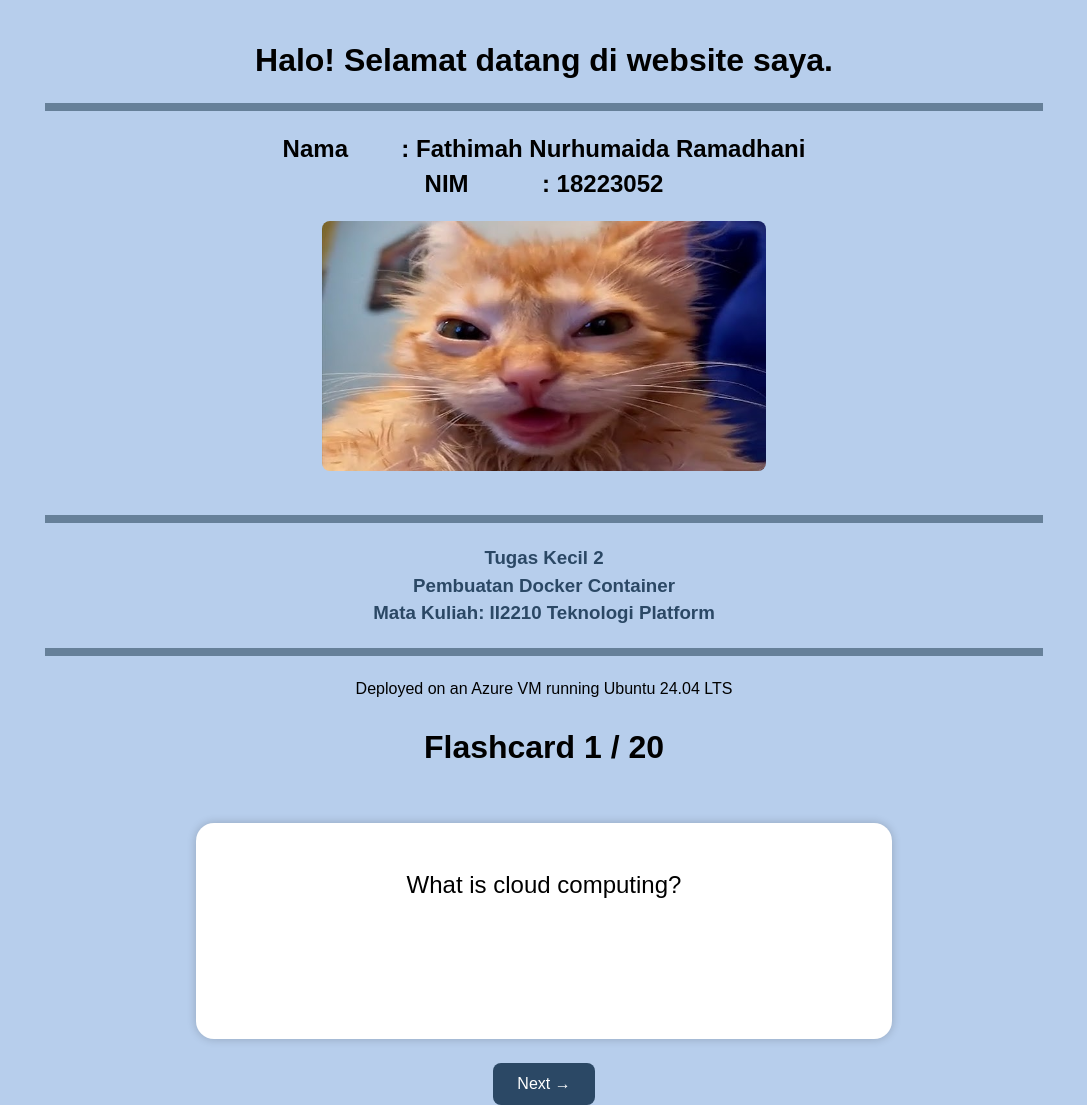
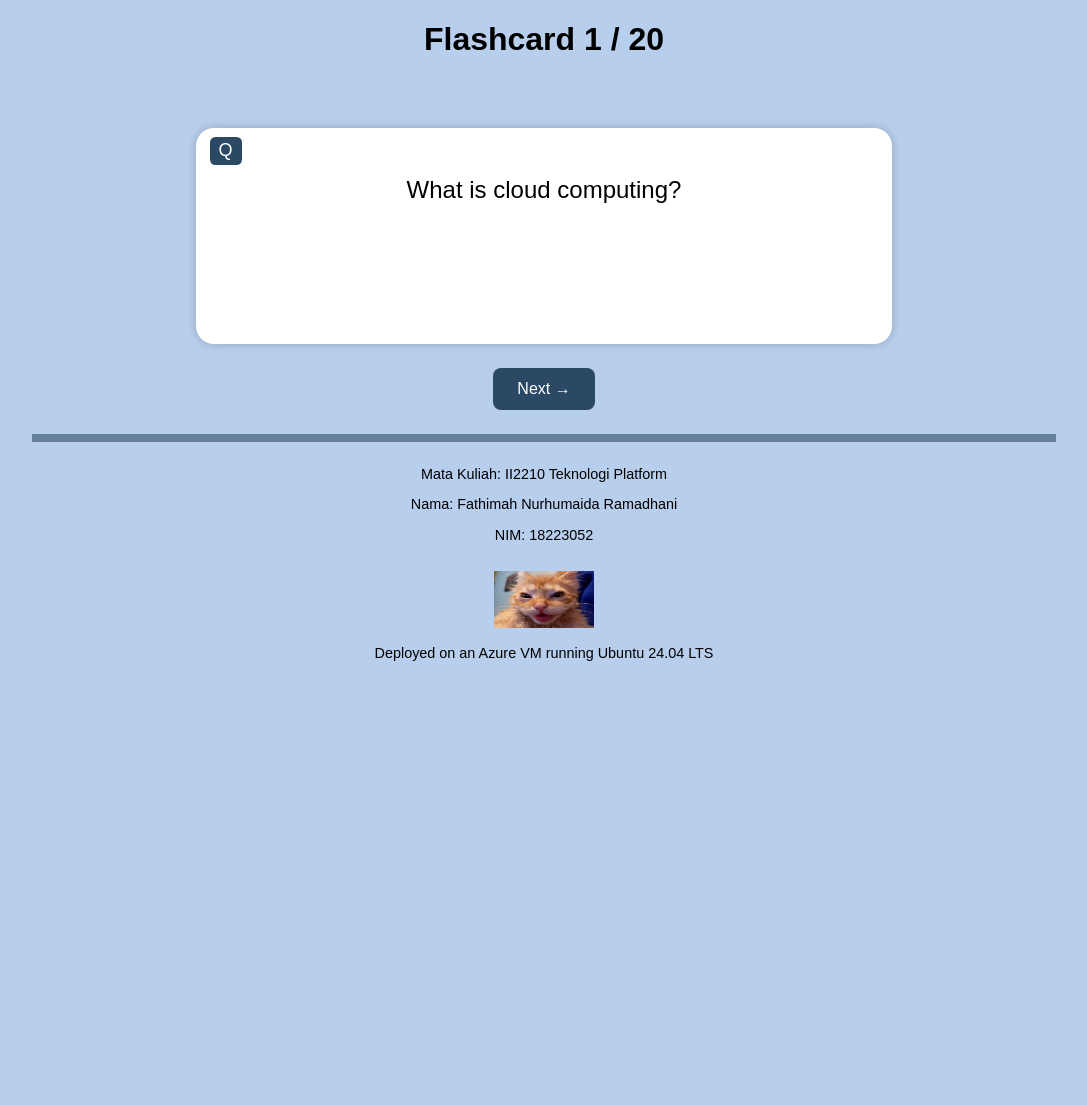
Before and after one commit to 18223052/CC-Flashcards, a FastAPI app: page / in a window 1280 px wide. Shown: the whole page, without its empty margins (96-1183 px from the left). After the commit the page ends 661 px from the top, so only its background shows below. Run offline with FastAPI, Linux system fonts and the light colour scheme; data comes from the database, SQL or seed files in the repository.

Commit message:
fix html

```diff
--- a/templates/index.html
+++ b/templates/index.html
@@ -4,98 +4,56 @@
   <meta charset="utf-8"/>
   <title>Flashcard Viewer</title>
   <style>
-    body {
-      background: #B7CEEC;
-      font-family: sans-serif;
-      text-align: center;
-      margin: 0;
-      padding: 0;
+    body {background: #B7CEEC; font-family: sans-serif; text-align: center; margin: 0; padding: 0;
     }
-    header {
-      padding: 2em 1em 1em;
+    #card {display: inline-block; margin-top: 2em; padding: 2em; background: white; border-radius: 0.75em; cursor: pointer; font-size: 1.5em; max-width: 600px; width: 80%; min-height: 120px; box-shadow: 0 0 10px rgba(0,0,0,0.2); position: relative;
     }
-    h1, h2, h3, p {
-      margin: 0.3em 0;
+    #label {position: absolute; top: 0.5em; left: 0.75em; font-size: 0.75em; background: #2B4865; color: white; padding: 0.2em 0.5em; border-radius: 0.3em;
     }
-    img {
-      margin: 1em 0;
-      height: 250px;
-      border-radius: 8px;
+    button {margin-top: 1.5em; padding: 0.75em 1.5em; font-size: 1em; background-color: #2B4865; color: white; border: none; border-radius: 0.5em; cursor: pointer;
     }
-    hr {
-      border: none;
-      height: 8px;
-      background-color: #668099;
-      margin: 1.5em auto;
-      width: 80%;
+    hr {border: none; height: 8px; background-color: #668099; margin: 1.5em auto; width: 80%;
     }
-    #card {
-      display: inline-block;
-      margin-top: 2em;
-      padding: 2em;
-      background: white;
-      border-radius: 0.75em;
-      cursor: pointer;
-      font-size: 1.5em;
-      max-width: 600px;
-      width: 80%;
-      min-height: 120px;
-      box-shadow: 0 0 10px rgba(0,0,0,0.2);
+    footer {margin-top: 1em; font-size: 0.9em;
     }
-    button {
-      margin-top: 1.5em;
-      padding: 0.75em 1.5em;
-      font-size: 1em;
-      background-color: #2B4865;
-      color: white;
-      border: none;
-      border-radius: 0.5em;
-      cursor: pointer;
-    }
-    button:disabled {
-      background-color: #cccccc;
-      cursor: not-allowed;
+    img {width: 100px; margin-top: 1em;
     }
   </style>
   <script>
     let showAnswer = false;
     function toggle() {
-      const elem = document.getElementById("card");
+      const card = document.getElementById("card");
+      const label = document.getElementById("label");
       const q = "{{ flashcard.question }}";
       const a = "{{ flashcard.answer }}";
       showAnswer = !showAnswer;
-      elem.innerText = showAnswer ? a : q;
+      card.innerText = showAnswer ? a : q;
+      card.prepend(label);
+      label.innerText = showAnswer ? "A" : "Q";
     }
   </script>
 </head>
 <body>
+  <h1>Flashcard {{ index + 1 }} / {{ total }}</h1>
+  <div id="card" onclick="toggle()">
+    <div id="label">Q</div>
+    {{ flashcard.question }}
+  </div>
+  <form method="get" action="/">
+    <input type="hidden" name="index" value="{{ index + 1 }}">
+    <button type="submit" {% if index + 1 >= total %}disabled{% endif %}>
+      {% if index + 1 < total %}Next →{% else %}End of Deck{% endif %}
+    </button>
+  </form>
 
-  <header>
-    <h1>Halo! Selamat datang di website saya.</h1>
-    <hr>
-    <h2>Nama&nbsp;&nbsp;&nbsp;&nbsp;&nbsp;&nbsp;&nbsp;&nbsp;: Fathimah Nurhumaida Ramadhani</h2>
-    <h2>NIM&nbsp;&nbsp;&nbsp;&nbsp;&nbsp;&nbsp;&nbsp;&nbsp;&nbsp;&nbsp;&nbsp;: 18223052</h2>
+  <hr>
+
+  <footer>
+    <p>Mata Kuliah: II2210 Teknologi Platform</p>
+    <p>Nama: Fathimah Nurhumaida Ramadhani</p>
+    <p>NIM: 18223052</p>
     <img src="/static/kucinghehe.jpg" alt="kucinghehe" title="kucinghehe">
-    <hr>
-    <h3 style="color: #2B4865;">Tugas Kecil 2</h3>
-    <h3 style="color: #2B4865;">Pembuatan Docker Container</h3>
-    <h3 style="color: #2B4865;">Mata Kuliah: II2210 Teknologi Platform</h3>
-    <hr>
     <p>Deployed on an Azure VM running Ubuntu 24.04 LTS</p>
-  </header>
-
-  <main>
-    <h1>Flashcard {{ index + 1 }} / {{ total }}</h1>
-    <div id="card" onclick="toggle()">{{ flashcard.question }}</div>
-    <form method="get" action="/">
-      <input type="hidden" name="index" value="{{ index + 1 }}">
-      {% if index + 1 < total %}
-        <button type="submit">Next →</button>
-      {% else %}
-        <button type="submit" disabled>End of Deck</button>
-      {% endif %}
-    </form>
-  </main>
-
+  </footer>
 </body>
 </html>
```
